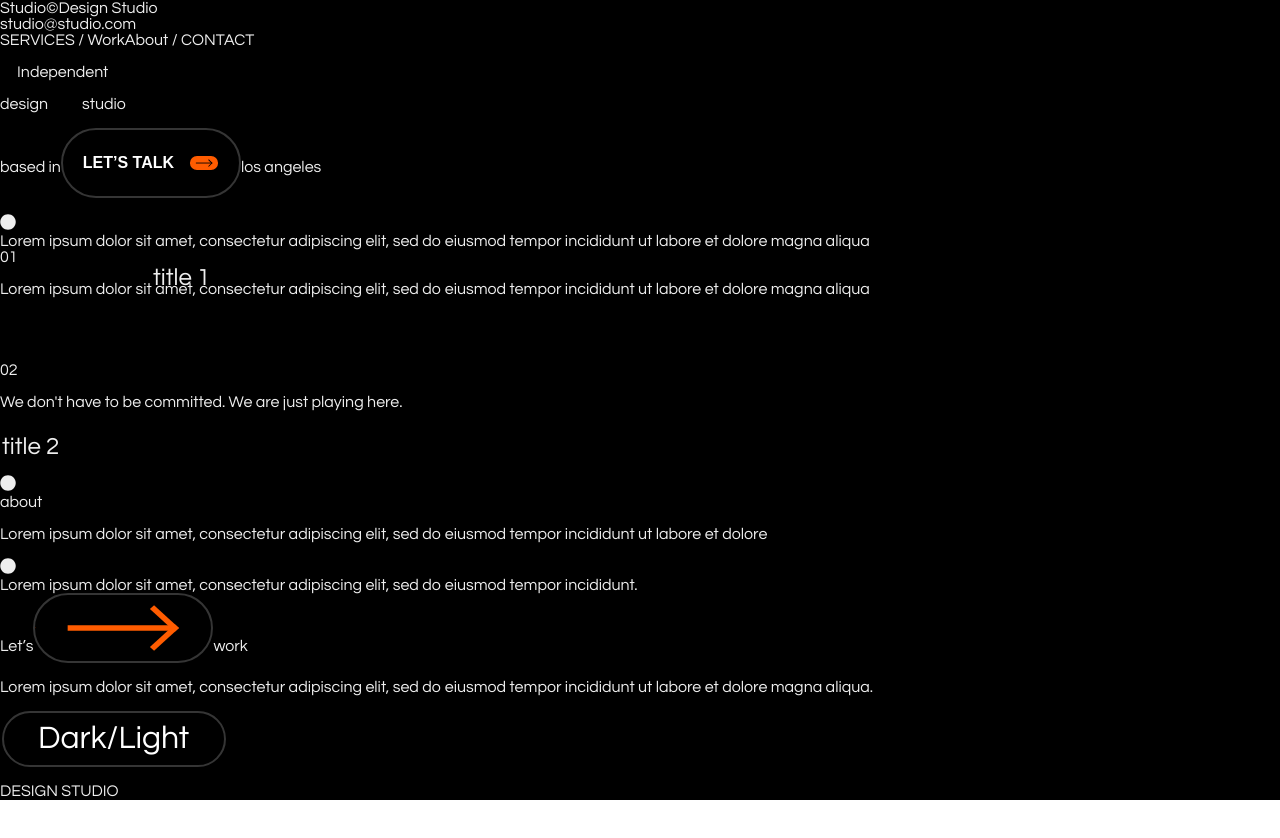
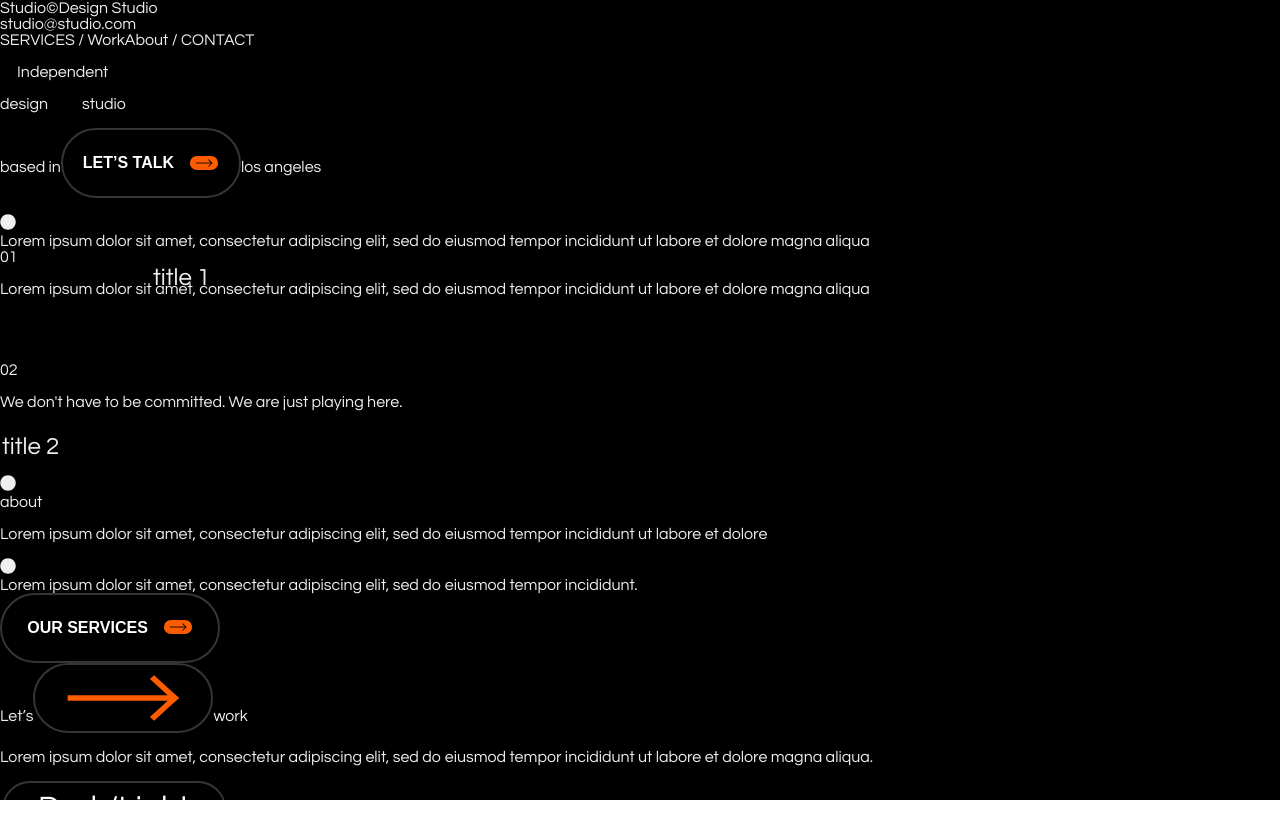
Before and after one commit to k-mellatos/web-rct-app-k, a Next.js app: page / in a window 1280 px wide. Shown: the top 838 px of the page. Built offline with nearby package versions, Linux system fonts and the light colour scheme.

Commit message:
updated almost

```diff
--- a/pages/index.tsx
+++ b/pages/index.tsx
@@ -82,9 +82,19 @@ const Home: NextPage = () => {
             <section className="fluid__item fluid__item--home fluid__item--current text-[76px] leading-[70px] my-40">
               <DotText leftalign={false} text="about" />
               <div className="h-[30px]"></div>
-              <p className="content__paragraph text-justify" data-splitting="">   Lorem ipsum dolor sit amet, consectetur adipiscing elit, sed do eiusmod tempor incididunt ut labore et dolore </p>
-              <div className="h-[25px]"></div>
-              <DotText leftalign={true} text="Lorem ipsum dolor sit amet, consectetur adipiscing elit, sed do eiusmod tempor incididunt."/>
+              <p className="content__paragraph text-justify" data-splitting="">Lorem ipsum dolor sit amet, consectetur adipiscing elit, sed do eiusmod tempor incididunt ut labore et dolore </p>
+              {/* <div className="h-[20px]"></div> */}
+              <div className="flex justify-between items-center">
+                <DotText leftalign={true} text="Lorem ipsum dolor sit amet, consectetur adipiscing elit, sed do eiusmod tempor incididunt."/>
+                <div className="mr-40">
+                  <button className="button-next button--telesto button--service mx-8" onClick={ () => alert('clicked')}>
+                    <span><span className="relative">
+                      OUR SERVICES
+                      {allow}
+                    </span></span>
+                  </button>
+                </div>
+              </div>
             </section>
 
             <section className="mb-[110px]">
--- a/styles/globals.scss
+++ b/styles/globals.scss
@@ -100,6 +100,8 @@ a {
 }
 //---------------- dark/light button css end ----------
 
+
+
 //---------------- foward button css ----------
 
 .button-next {
@@ -117,6 +119,10 @@ a {
 	font-size: inherit;
 	position: relative;
 	display: inline-block;
+}
+
+.button--service{
+	min-width: 220px;
 }
 
 .button-next::before,
@@ -194,6 +200,14 @@ a {
 	background:#FF5C00;
 }
 
+.button--service::before,
+.button--service::after {
+	content: 'OUR SERVICES';
+	padding-right: 53px;
+	height: auto;
+	background:#FF5C00;
+}
+
 .button--telesto::before {
 	width: 135%;
 	-webkit-clip-path: polygon(75% 0%, 100% 50%, 75% 100%, 0% 100%, 0% 0%);
```
